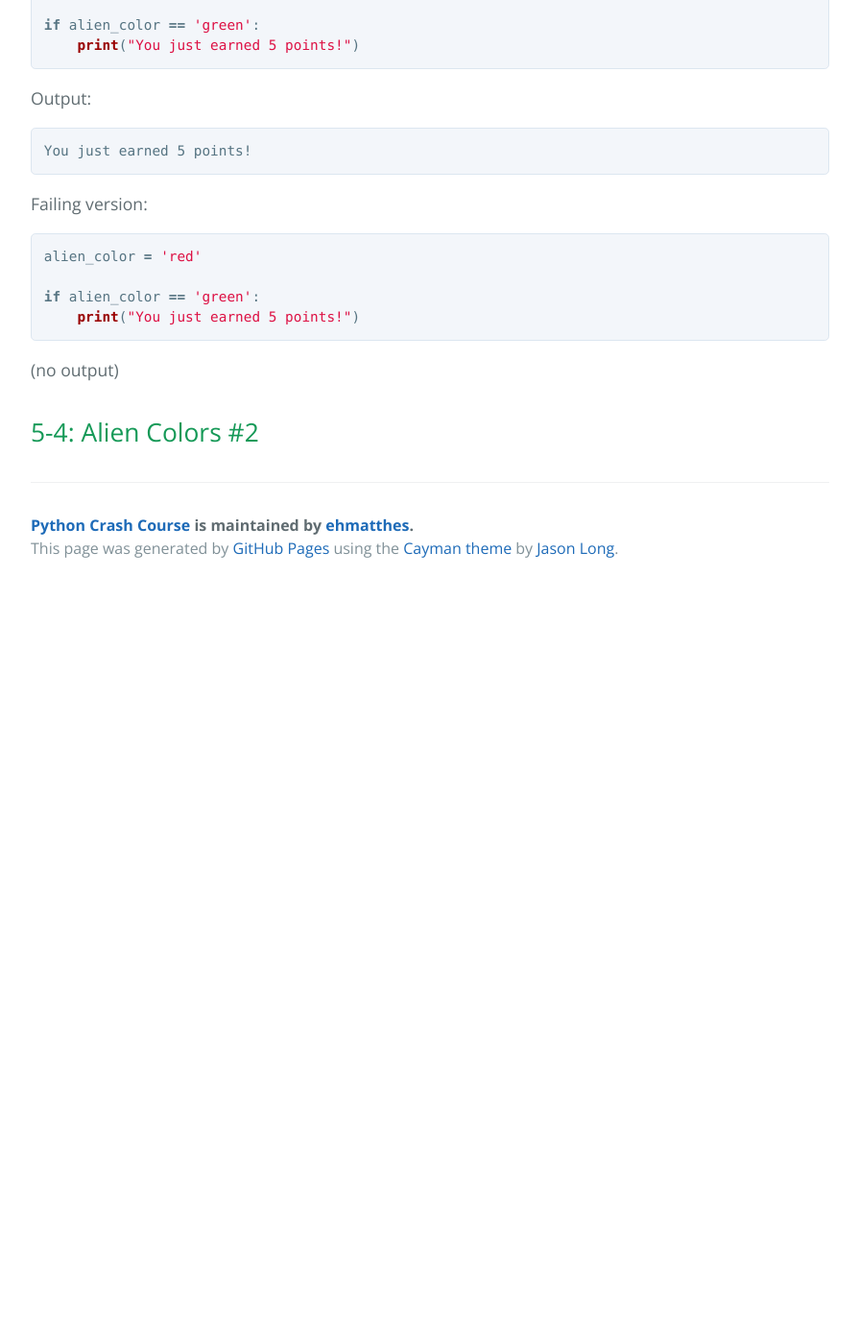
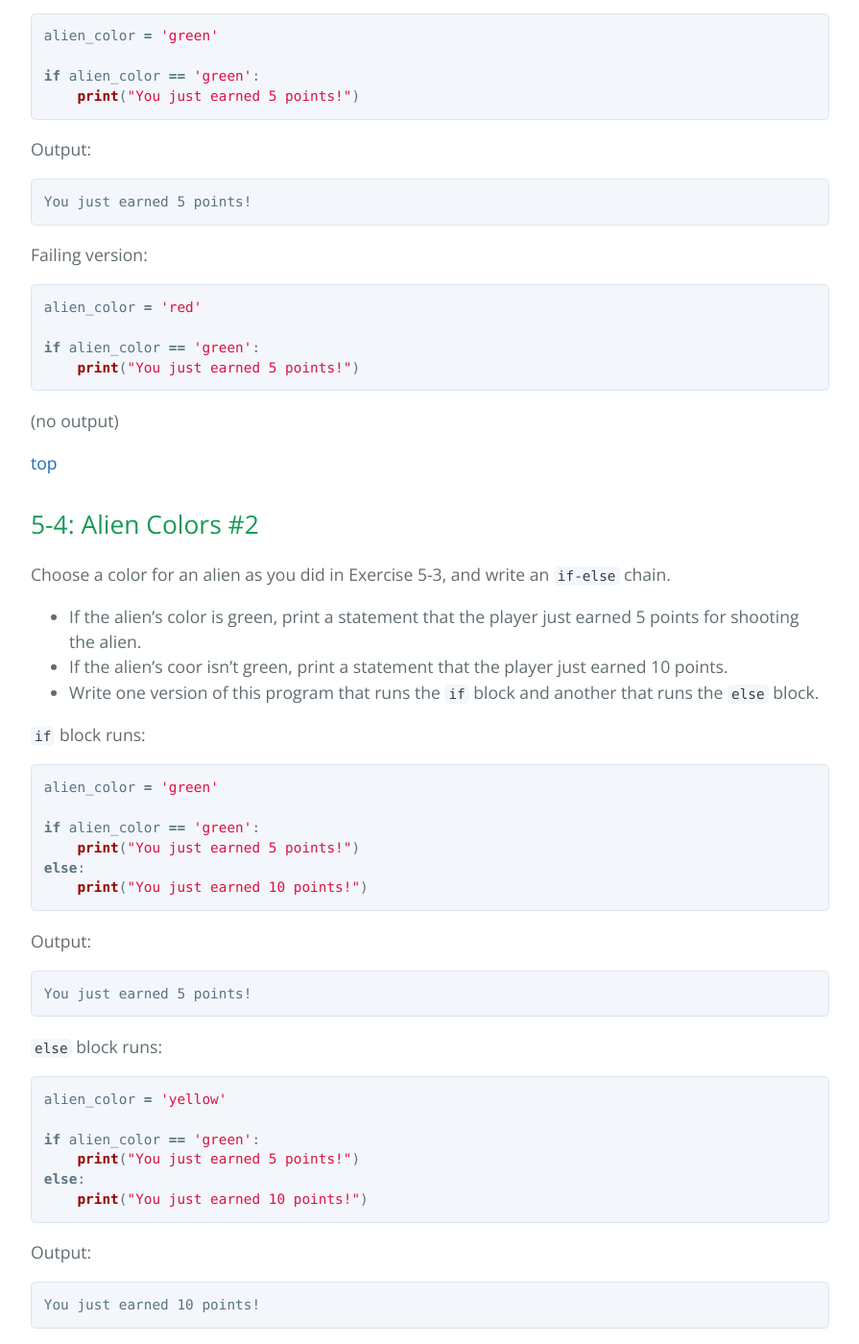
Before and after one commit to ehmatthes/pcc, a Jekyll site: the page built from solutions/chapter_5.md, in a window 1280 px wide and 1400 px high, scrolled down 713 px. Shown: the whole window at 96% size, without its empty margins (192-1087 px from the left). Built offline with Jekyll 4.4.1, drawn with Linux system fonts in a browser that asks for light colours; before the commit the page ends 1328 px from its top, so only the background shows below that; some of the changed text lies outside the part shown.

Commit message:
Through exercise 5-5.

````diff
--- a/solutions/chapter_5.md
+++ b/solutions/chapter_5.md
@@ -4,6 +4,8 @@
 ---
 
 - [5-3: Alien Colors #1](#alien-colors-1)
+- [5-4: Alien Colors #2](#alien-colors-2)
+- [5-5: Alien Colors #3](#alien-colors-3)
 
 Back to [solutions](README.html).
 
@@ -42,5 +44,78 @@
 
 (no output)
 
+[top](#)
+
 5-4: Alien Colors #2
 ---
+
+Choose a color for an alien as you did in Exercise 5-3, and write an `if-else` chain.
+
+- If the alien's color is green, print a statement that the player just earned 5 points for shooting the alien.
+- If the alien's coor isn't green, print a statement that the player just earned 10 points.
+- Write one version of this program that runs the `if` block and another that runs the `else` block.
+
+`if` block runs:
+
+```python
+alien_color = 'green'
+
+if alien_color == 'green':
+    print("You just earned 5 points!")
+else:
+    print("You just earned 10 points!")
+```
+
+Output:
+
+```
+You just earned 5 points!
+```
+
+`else` block runs:
+
+```python
+alien_color = 'yellow'
+
+if alien_color == 'green':
+    print("You just earned 5 points!")
+else:
+    print("You just earned 10 points!")
+```
+
+Output:
+
+```
+You just earned 10 points!
+```
+
+[top](#)
+
+5-5: Alien Colors #3
+---
+
+Turn your `if-else` chain from Exercise 5-4 into an `if-elif-else` cahin.
+
+- If the alien is green, print a message that the player earned 5 points.
+- If the alien is yellow, print a message that the player earned 10 points.
+- If the alien is red, print a message that the player earned 15 points.
+- Write three versions of this program, making sure each message is printed for the appropriate color alien.
+
+```python
+alien_color = 'red'
+
+if alien_color == 'green':
+    print("You just earned 5 points!")
+elif alien_color == 'yellow':
+    print("You just earned 10 points!")
+else:
+    print("You just earned 15 points!")
+```
+
+Output for `'red'` alien:
+
+```
+You just earned 15 points!
+```
+
+[top](#)
````
